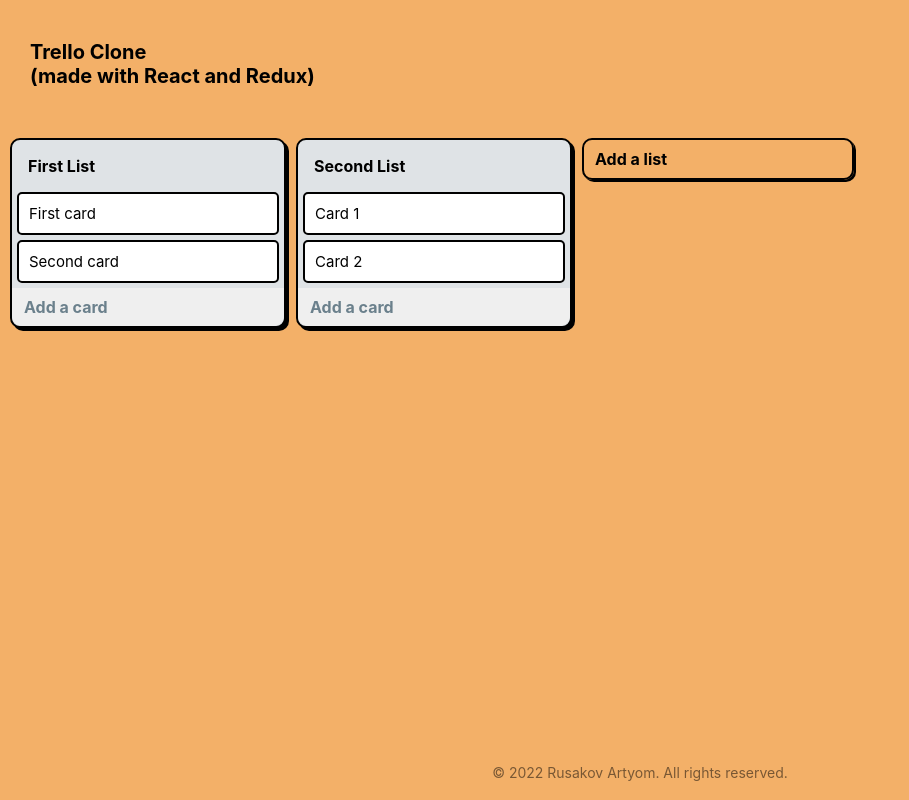
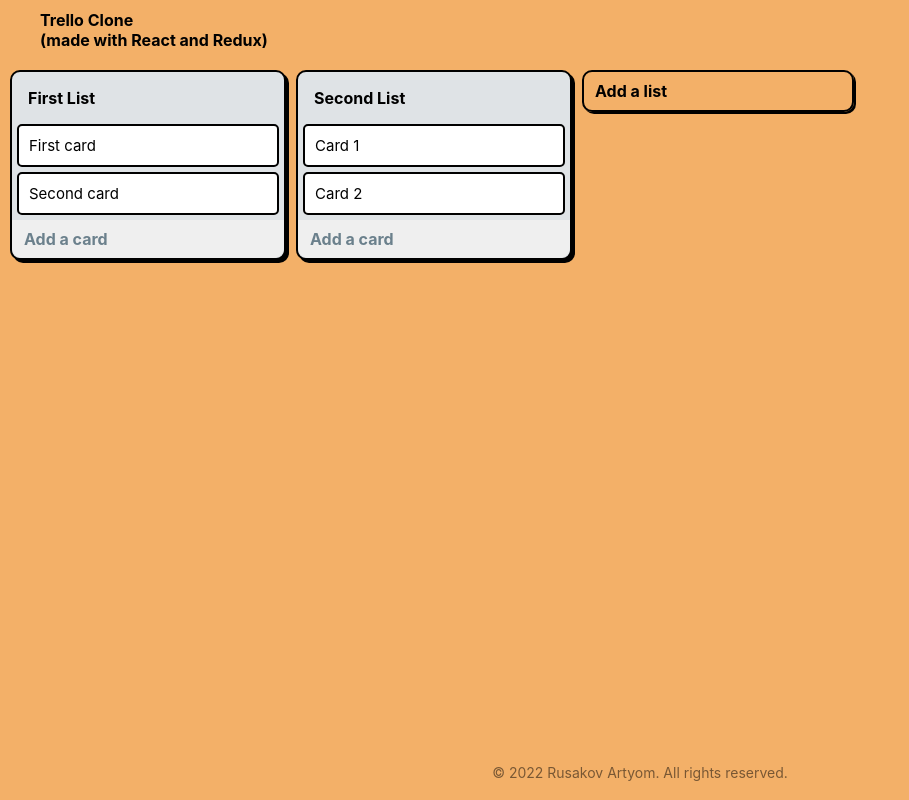
Before and after one commit to rusakovartyom/react-simple-trello, a React (Create React App) app: page / in a window 1280 px wide. Shown: the whole page, without its empty margins (0-909 px from the left). Built offline with nearby package versions, Linux system fonts and the light colour scheme.

Commit message:
Wrap text in App and edit style for Header

```diff
--- a/src/components/Board/Board.js
+++ b/src/components/Board/Board.js
@@ -10,7 +10,7 @@ import AddList from 'components/AddList';
 
 import styles from './styles.module.css';
 
-const Board = (props) => {
+const Board = () => {
   const [isAddingList, setIsAddingList] = useState(false);
   const board = useSelector((state) => state.board);
   const dispatch = useDispatch();
--- a/src/components/Header/styles.module.css
+++ b/src/components/Header/styles.module.css
@@ -1,6 +1,5 @@
 .header {
   color: #000;
-  font-size: 20px;
   font-weight: bold;
-  padding: 40px 30px;
+  padding: 10px 40px;
 }
```
